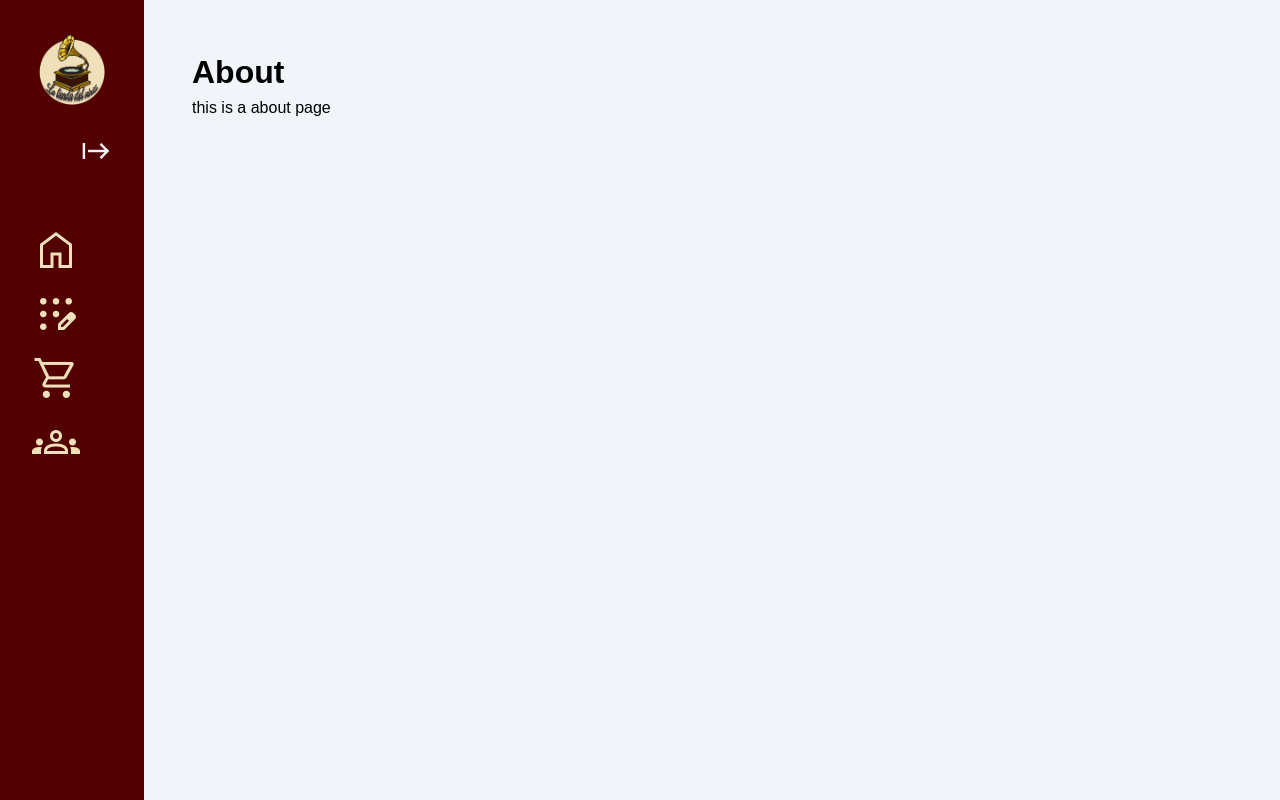
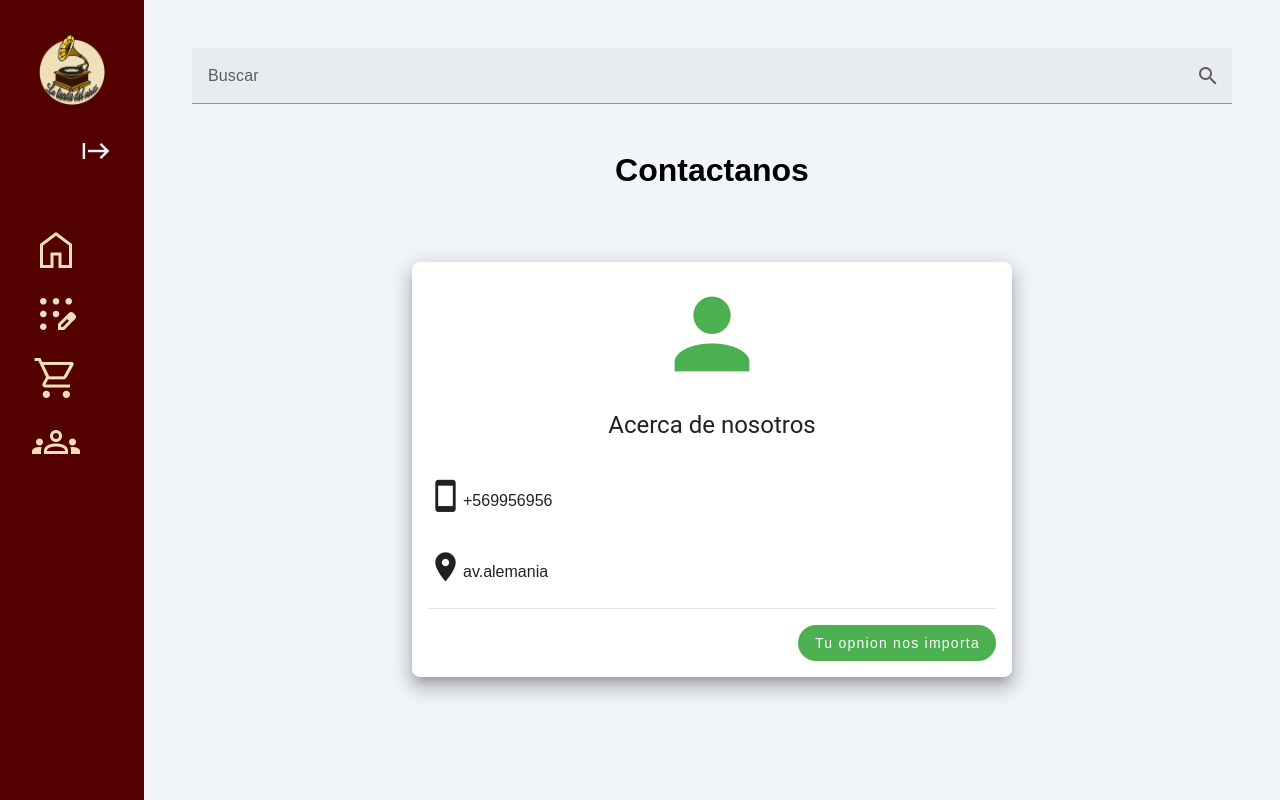
Before and after one commit to caminf/LTDV, a Vue app in the folder la-tienda-del-vinilo/: page /about in a window 1280 px wide. Built offline with nearby package versions, Linux system fonts and the light colour scheme; a web font is replaced by a local one.

Commit message:
added components

```diff
--- a/la-tienda-del-vinilo/index.html
+++ b/la-tienda-del-vinilo/index.html
@@ -5,7 +5,7 @@
   <meta charset="UTF-8" />
   <link rel="icon" href="/favicon.ico" />
   <meta name="viewport" content="width=device-width, initial-scale=1.0" />
-  <title>Welcome to Vuetify 3</title>
+  <title>La tienda del vinilo</title>
 </head>
  <!-- GOOGLE FONTS & ICONS  -->
  <link rel="stylesheet"
--- a/la-tienda-del-vinilo/src/components/Searchbar.vue
+++ b/la-tienda-del-vinilo/src/components/Searchbar.vue
@@ -1,6 +1,8 @@
 <template>
-    <v-form >
-        <v-text-field v-model="keyword"  label="Buscar" @change="search"></v-text-field>
+    <v-form>
+        <v-text-field append-inner-icon="mdi-magnify" v-model="keyword" label="Buscar"
+            @change="search"></v-text-field>
+
     </v-form>
 </template>
 
@@ -28,5 +30,8 @@ function search() {
 </script>
 
 <style lang="scss">
-
+.test {
+    width: 500px;
+    text-align: center;
+}
 </style>
--- a/la-tienda-del-vinilo/src/views/About.vue
+++ b/la-tienda-del-vinilo/src/views/About.vue
@@ -1,6 +1,72 @@
 <template>
     <main class="about-page">
-        <h1>About</h1>
-        <p>this is a about page</p>
+        <Searchbar />
+
+        <div class="text-center py-5 px-3">
+            <h1>Contactanos</h1>
+        </div>
+
+        <v-layout class="rounded rounded-md">
+
+            <v-main class="d-flex align-center" style="min-height: 500px;">
+                <v-sheet elevation="12" max-width="600" rounded="lg" width="100%" class="pa-4 text-center mx-auto">
+                    <v-icon class="mb-5" color="success" icon="mdi-account" size="112"></v-icon>
+
+                    <h2 class="text-h5 mb-6">Acerca de nosotros</h2>
+
+                    <div class="about-item align-center py-3">
+
+                        <v-icon class="mb-3" icon="mdi-cellphone" size="35">
+                        </v-icon>
+
+                        <p>+569956956</p>
+
+                    </div>
+                    <div class="about-item inline align-center py-3">
+
+                        <v-icon class="mb-3" icon="mdi-map-marker" size="35">
+                        </v-icon>
+
+                        <p>av.alemania</p>
+
+                    </div>
+
+
+
+
+                    <v-divider class="mb-4"></v-divider>
+
+                    <div class="text-end">
+                        <v-btn class="text-none" color="success" rounded variant="flat">
+                            <p> Tu opnion nos importa
+                            </p>
+                        </v-btn>
+                    </div>
+                </v-sheet>
+            </v-main>
+
+
+
+
+
+        </v-layout>
     </main>
 </template>
+<script setup>
+import Searchbar from '../components/Searchbar.vue';
+</script>
+
+<style lang="scss">
+.container {
+    display: flex;
+    border: 1px solid red;
+    align-items: center;
+    justify-content: center;
+}
+
+
+.about-item {
+    display: flex;
+    align-content: center;
+}
+</style>
--- a/la-tienda-del-vinilo/src/views/Home.vue
+++ b/la-tienda-del-vinilo/src/views/Home.vue
@@ -5,11 +5,11 @@
             <h1>Vinilos</h1>
             <CategoryButton class="CButton" />
         </div>
-
         <v-sheet class="d-flex flex-wrap ">
             <Card v-for="datas in data" :name="datas.name" :description="datas.description" :rating="datas.rating"
                 :price="datas.price"></Card>
         </v-sheet>
+
 
     </main>
 </template>
```
Also changed, not shown: 1 other file (tests, documents, lock files or other folders).
